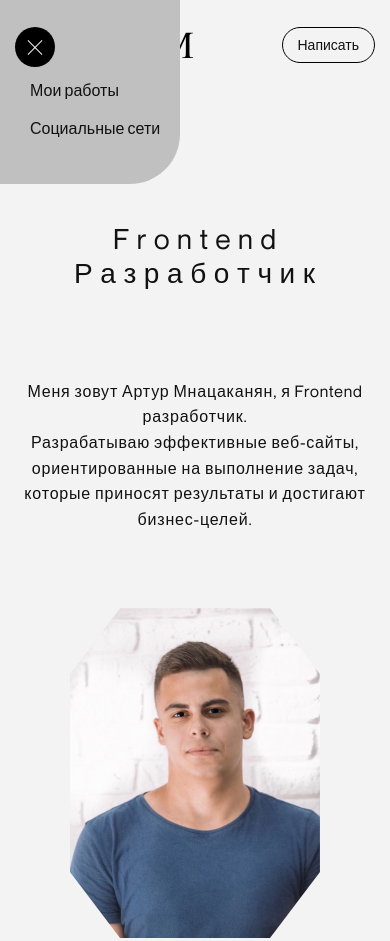
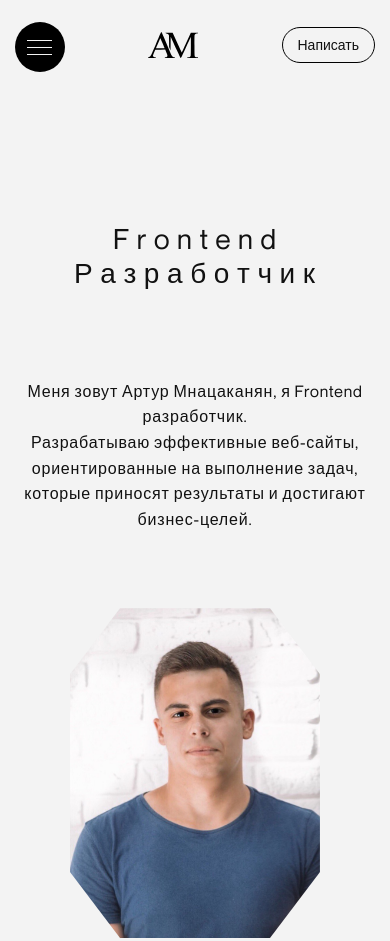
Before and after one commit to Tura16/Portfolio, a plain HTML site: page index.html in a window 390 px wide. Shown: the top 941 px of the page. Drawn offline with Linux system fonts and the light colour scheme.

Commit message:
Version 2.1 (Burger-menu adaptive)

```diff
--- a/index.html
+++ b/index.html
@@ -11,8 +11,8 @@
 		<title>Artur Mnatsakanyan. Frontend Developer</title>
 	</head>
 	<body>
-		<header class="header container open">
-			<button class="header__burger-menu" id="burger">
+		<header class="header container">
+			<button class="header__burger-menu open" id="burger">
 				<span></span><span></span><span></span>
 			</button>
 				<a href="#" class="header__logo">
--- a/styles/style.css
+++ b/styles/style.css
@@ -95,8 +95,8 @@ body {
 .header__burger-menu {
     display: none;
     position: relative;
-    width: 40px;
-    height: 40px;
+    width: 50px;
+    height: 50px;
     border: none;
     border-radius: 50%;
     background-color: var(--color-dark);
@@ -111,19 +111,19 @@ body {
 
 .header__burger-menu span {
     position: absolute;
-    width: 20px;
+    width: 25px;
     height: 1px;
     background-color: var(--color-light-grey);
-    left: 10px;
+    left: 12px;
     transition: transform 0.5s, opacity 0.5s, background-color 0.5s;
 }
 
 .header__burger-menu span:nth-child(1) {
-    transform: translateY(-5px);
+    transform: translateY(-7px);
 }
 
 .header__burger-menu span:nth-child(3) {
-    transform: translateY(5px);
+    transform: translateY(7px);
 }
 
 .header.open .header__burger-menu span:nth-child(1) {
@@ -654,9 +654,9 @@ body {
 
     .nav__menu {
         position: absolute;
-        width: 180px;
+        width: 200px;
         top: 0;
-        left: -180px;
+        left: -200px;
         padding: 55px 15px 20px 30px;
         background-color: #C0C0C0;
         border-radius: 0 0 50px 0;
```
